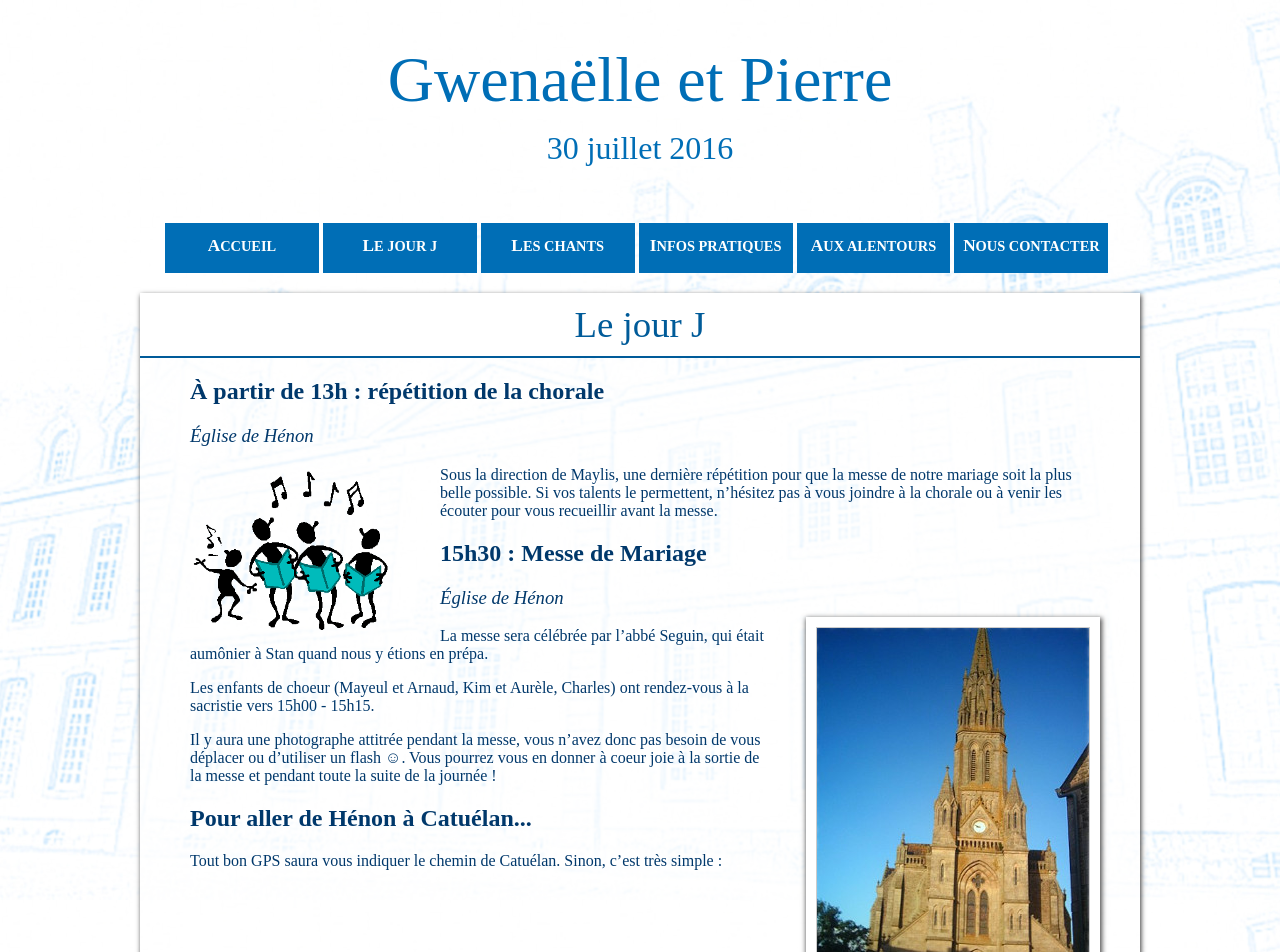
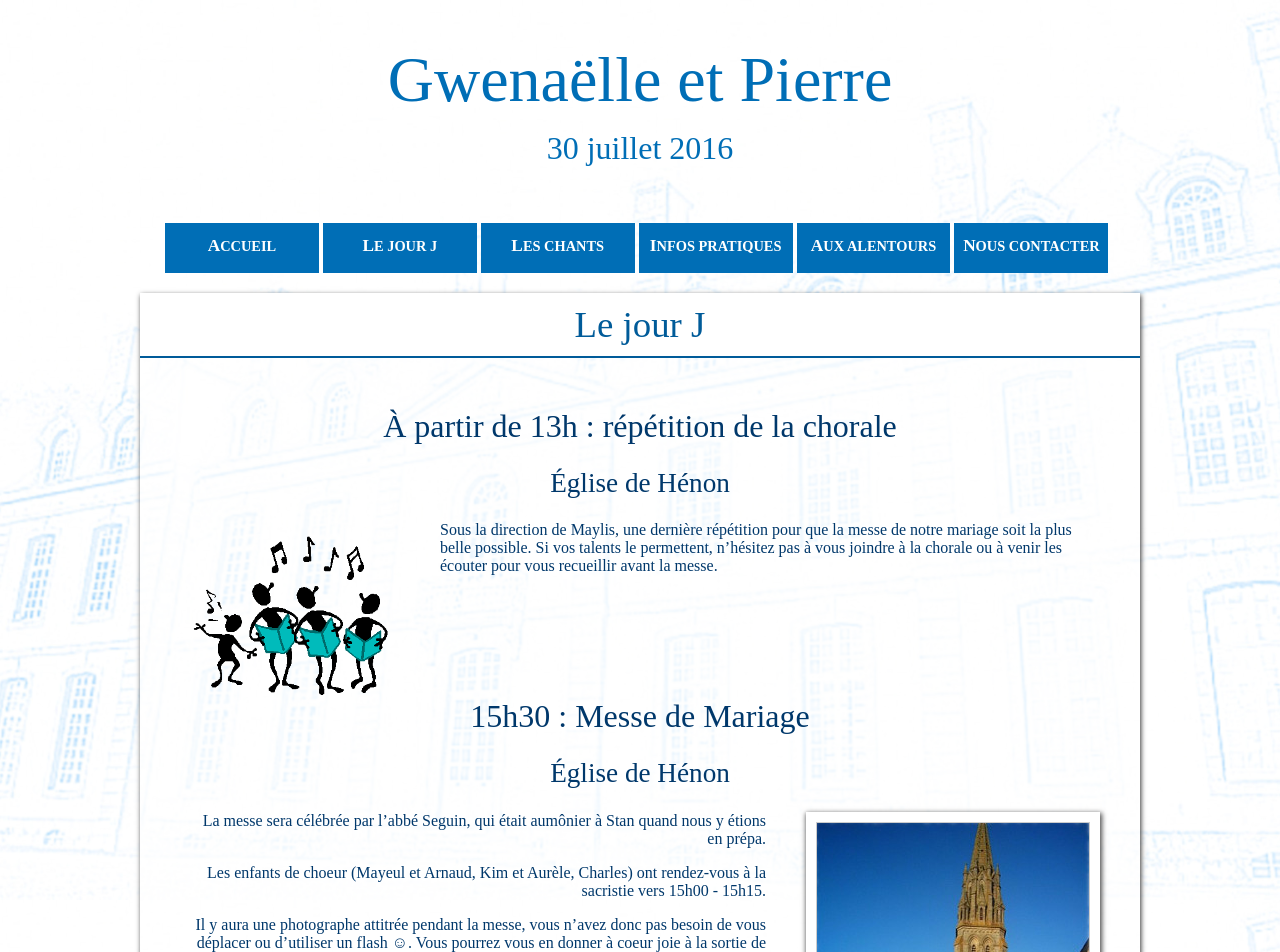
Before and after one commit to site-mariage/site-mariage-GwenaelleEtPierre, a Jekyll site: the page built from jourj.html, in a window 1280 px wide. Shown: the top 952 px of the page. Built offline with Jekyll 4.4.1, drawn with Linux system fonts in a browser that asks for light colours; some web fonts are replaced; some of the changed text lies outside the part shown; grey boxes are pictures that could not be loaded.

Commit message:
Met à jour Le Jour J

```diff
--- a/css/style.scss
+++ b/css/style.scss
@@ -171,21 +171,31 @@ a:focus {
     margin-top: 50px;
 }
 
+#contenu > section header {
+    text-align: center;
+}
+
 #contenu section header h1 {
     font-family: "Gabrielle";
     font-weight: normal;
     font-size: 2em;
-    text-align: center;
     margin: auto;
 }
 
 #contenu section header h1 * {
     vertical-align: middle;
-    margin: 20px;
+    margin-top: 20px;
 }
 
+#contenu ul {
+    text-align: left;
+}
+
+
 #contenu h2 {
-    font-family: "Josefin Sans";
+    font-family: "Gabrielle";
+    font-weight: normal;
+    font-size: 1.7em;
 }
 
 #contenu h3 {
@@ -219,21 +229,31 @@ a:focus {
 }
 
 .avec_image_centree, .avec_image_droite, .avec_image_gauche {
-    margin-top: 70px;
+    margin-top: 60px;
+}
+
+.avec_image_gauche {
+    text-align: left;
+}
+
+.avec_image_droite {
+    text-align: right;
+}
+
+.avec_image_centree {
+    text-align: center;
 }
 
 .avec_image_droite img {
+    margin-top: 10px;
     margin-left: 50px;
     float: right;
 }
 
 .avec_image_gauche img {
+    margin-top: 10px;
     margin-right: 50px;
     float: left;
-}
-
-.avec_image_centree h2, .avec_image_centree h3 {
-    text-align:center;
 }
 
 .avec_image_centree img {
--- a/jourj.html
+++ b/jourj.html
@@ -3,12 +3,13 @@ layout: default
 title: Le jour J
 ---
 
-<h2>À partir de 13h : répétition de la chorale</h2>
-
-<h3>Église de Hénon</h3>
+<section class="avec_image_gauche">
+  <header>
+    <h1>À partir de 13h : répétition de la chorale</h1>
+    <h2>Église de Hénon</h2>
+  </header>
 
   <img
-   class="gauche"
      src="{{site.baseurl}}/images/jourj/chorale.png"
      alt="Chorale"
      />
@@ -20,13 +21,17 @@ title: Le jour J
     joindre à la chorale ou à venir les écouter pour vous
     recueillir avant la messe.
   </p>
+</section>
 
-<h2>15h30 : Messe de Mariage</h2>
+<section class="avec_image_droite">
+  <header>
+    <h1>15h30 : Messe de Mariage</h1>
+  <h2>Église de Hénon</h2>
 
-<h3>Église de Hénon</h3>
+  </header>
 
   <img
-   class="photo cadre_10 droite"
+     class="photo cadre_10"
      src="{{site.baseurl}}/images/jourj/eglise_henon.jpg"
      alt="Église de Hénon"
      />
@@ -47,8 +52,12 @@ title: Le jour J
     flash ☺. Vous pourrez vous en donner à coeur joie à la
     sortie de la messe et pendant toute la suite de la journée !
   </p>
+</section>
 
-<h2>Pour aller de Hénon à Catuélan...</h2>
+<section class="avec_image_centree">
+  <header>
+    <h1>Pour aller de Hénon à Catuélan...</h1>
+  </header>
 
   <p>
     Tout bon GPS saura vous indiquer le chemin de
@@ -62,8 +71,12 @@ title: Le jour J
   <p>
     Le parking sera fléché dès l’entrée de la propriété.
   </p>
+</section>
 
-<h2>Dès la sortie de la messe et jusqu'à 20h : Cocktail à Catuélan</h2>
+<section class="avec_image_centree">
+  <header>
+    <h1>Dès la sortie de la messe et jusqu'à 20h : Cocktail à Catuélan</h1>
+  </header>
 
   <img
      alt="Château de Catuélan"
@@ -76,10 +89,13 @@ title: Le jour J
     retrouver à Catuélan, véritable paradis breton rempli de
     souvenirs d’enfance d’Ombeline.
   </p>
+</section>
 
-<h2>Vers 23h00 : Soirée !</h2>
-
-<h3>Catuélan</h3>
+<section class="avec_image_centree">
+  <header>
+    <h1>Vers 23h00 : Soirée !</h1>
+    <h2>Catuélan</h2>
+  </header>
 
   <p>
     Difficile de donner un horaire exact pour la soirée, puisque
@@ -90,24 +106,23 @@ title: Le jour J
     Mais nous vous attendons de pied ferme pour danser jusqu’au
     bout de la nuit !
   </p>
+</section>
 
-<h2>Le lendemain : où aller à la messe pas loin ?</h2>
+<section class="avec_image_droite">
+  <header>
+    <h1>Le lendemain : où aller à la messe ?</h1>
+    <h2><!-- space trick--></h2>
+  </header>
 
   <img
-   class="photo droite cadre_10"
+     class="photo cadre_10"
      src="{{site.baseurl}}/images/jourj/nd_esperance.jpg"
      alt="Basilique Notre-Dame d'Espérance"
      />
 
   <ul>
     <li>
-    10h : Messe à Moncontour, à la Chapelle de la Communauté
-    des Soeurs de Saint Thomas de Villeneuve.
-  </li>
-
-  <li>
-    10h30 : Messe paroissiale à Hénon, à la Chapelle
-    Saint-Gilles du manoir de Port-Martin.
+      10h30 : Messe en l'église de Saint Ké à Saint-Quay-Portrieux.
     </li>
 
     <li>
@@ -122,3 +137,4 @@ title: Le jour J
     </p>
 
     <div class="clear_float" />
+</section>
```
Lines whose indentation alone changed are shown as unchanged.
